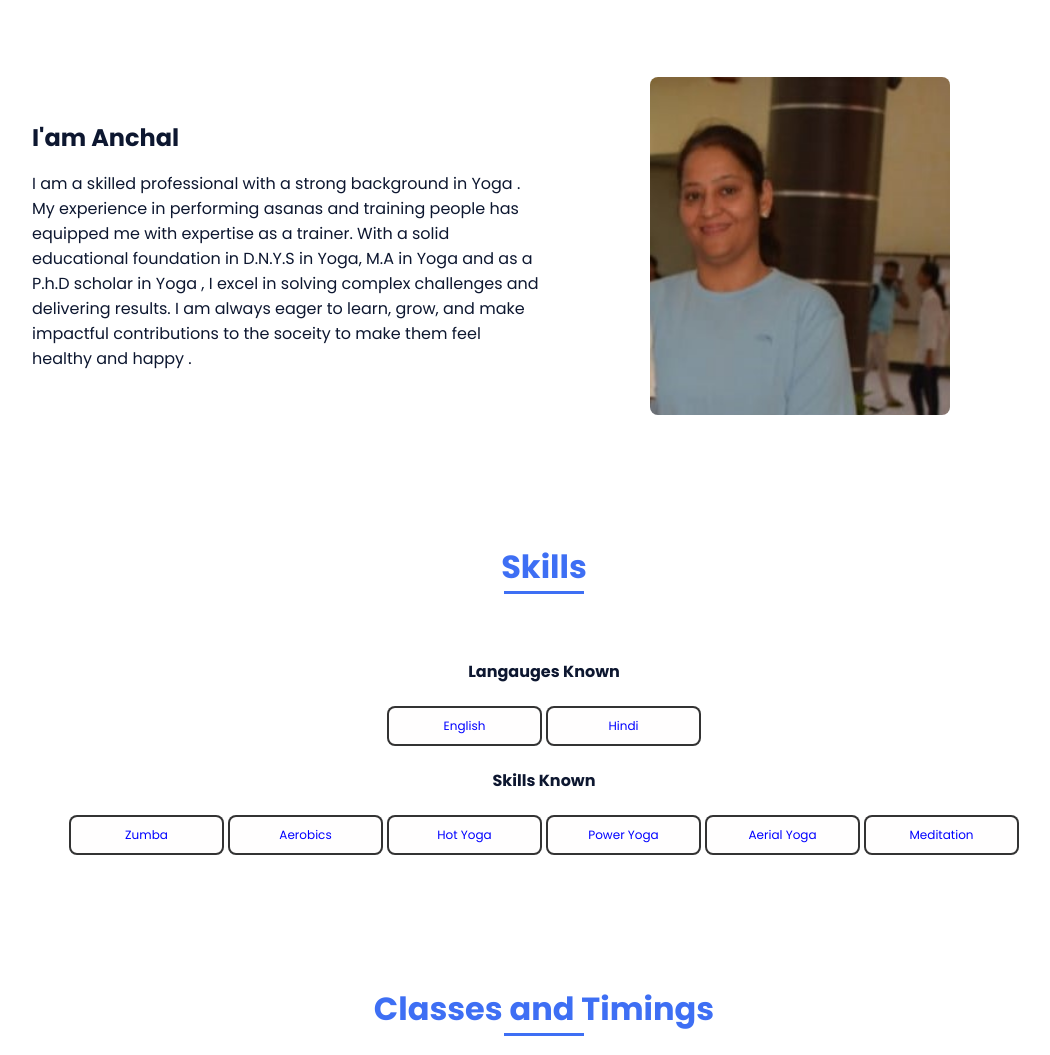
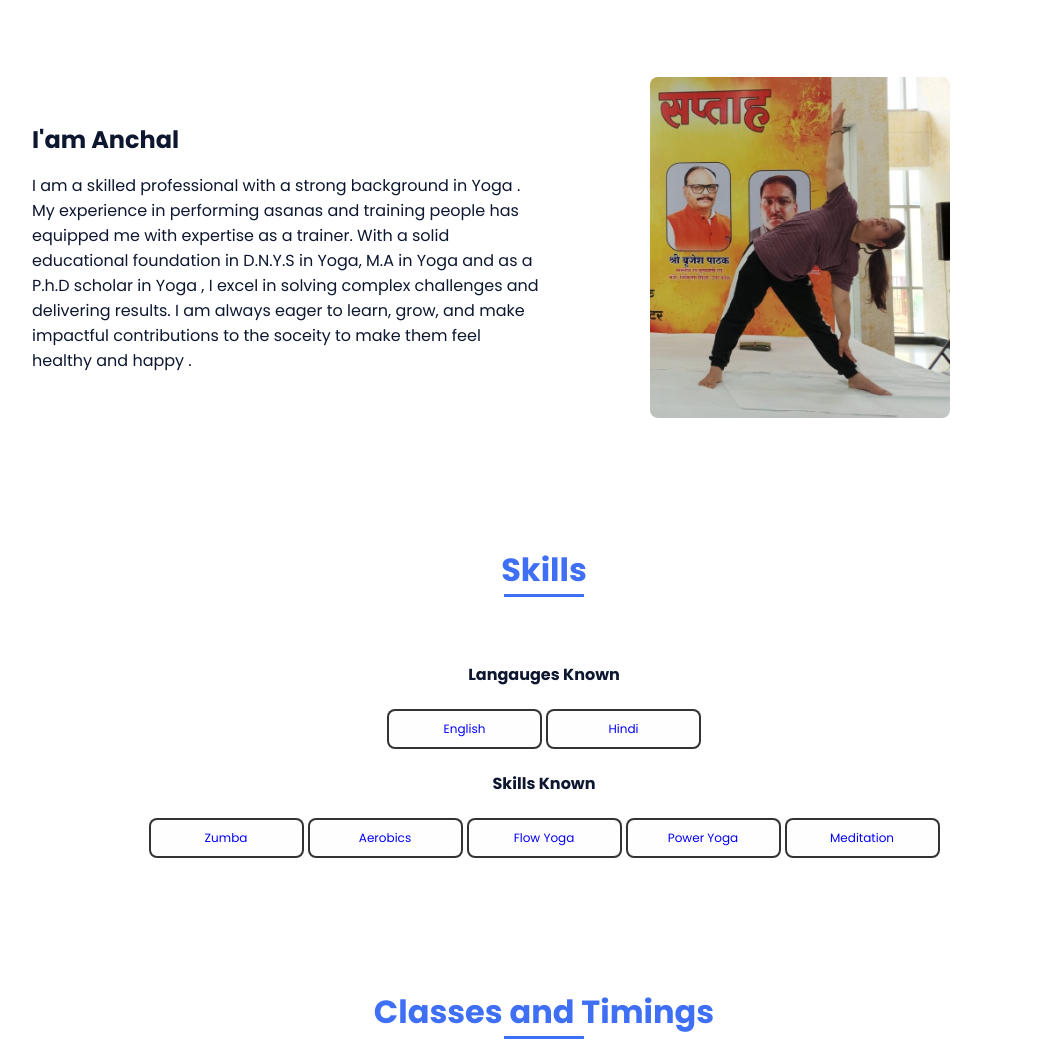
Before and after one commit to sania8/Anchal-main, a plain HTML site: page index.html in a window 1280 px wide. Shown: the part 623-1678 px from the top of the page, without its empty margins (96-1146 px from the left). Drawn offline with nearby package versions, Linux system fonts and the light colour scheme; a small style sheet from the web is missing.

Commit message:
initial_commit

```diff
--- a/index.html
+++ b/index.html
@@ -73,7 +73,7 @@
                     </div>
 
                     <div class="about__img">
-                        <img src="assets/img/Anchal.jpeg" alt="">
+                        <img src="assets/img/Anchal_2.jpeg" alt="">
                     </div>
                 </div>
             </section>
@@ -100,9 +100,8 @@
                         <div class="tool-box">
                             <div class="tool">Zumba</div>
                             <div class="tool">Aerobics</div>
-                            <div class="tool">Hot Yoga </div>
+                            <div class="tool">Flow Yoga </div>
                             <div class="tool">Power Yoga </div>
-                            <div class="tool">Aerial Yoga </div>
                             <div class="tool">Meditation</div>
                         </div>
                 </div>
```
Also changed, not shown: assets/img/Anchal_2.jpeg (added).
